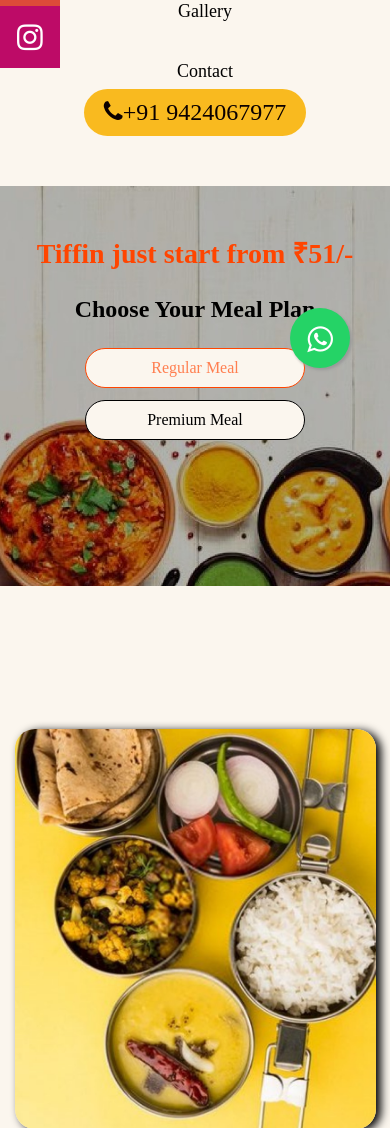
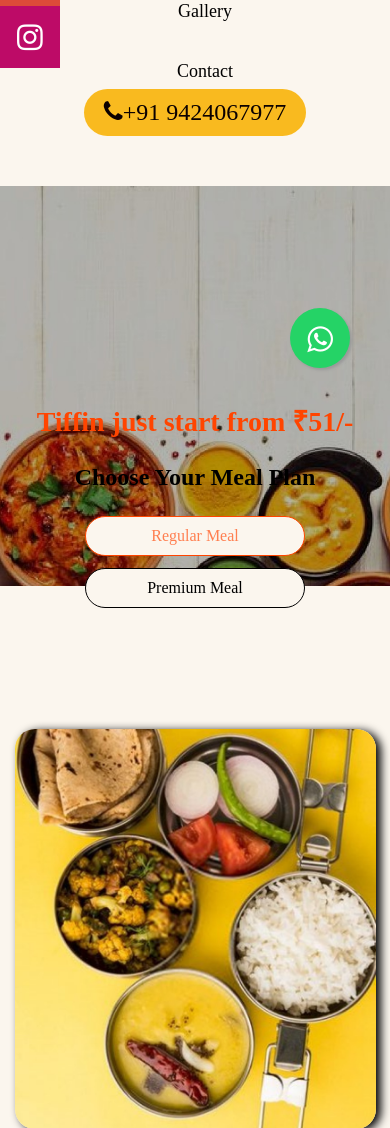
Before and after one commit to vedantbhatia28/Teffino-Express, a Flask app: page /Meals in a window 390 px wide. Shown: the part 436-1564 px from the top of the page. Run offline with Flask 3, Linux system fonts and the light colour scheme; some libraries are stand-ins or nearby versions; some web fonts are replaced.

Commit message:
Update Meals.css

```diff
--- a/static/css/Meals.css
+++ b/static/css/Meals.css
@@ -660,7 +660,7 @@ cursor: pointer;
   }
   .select-option {
     position: absolute;
-    top:50%;
+    top:70%;
     min-height: 350px;
     gap: 25px;
     padding: 10px;
```
